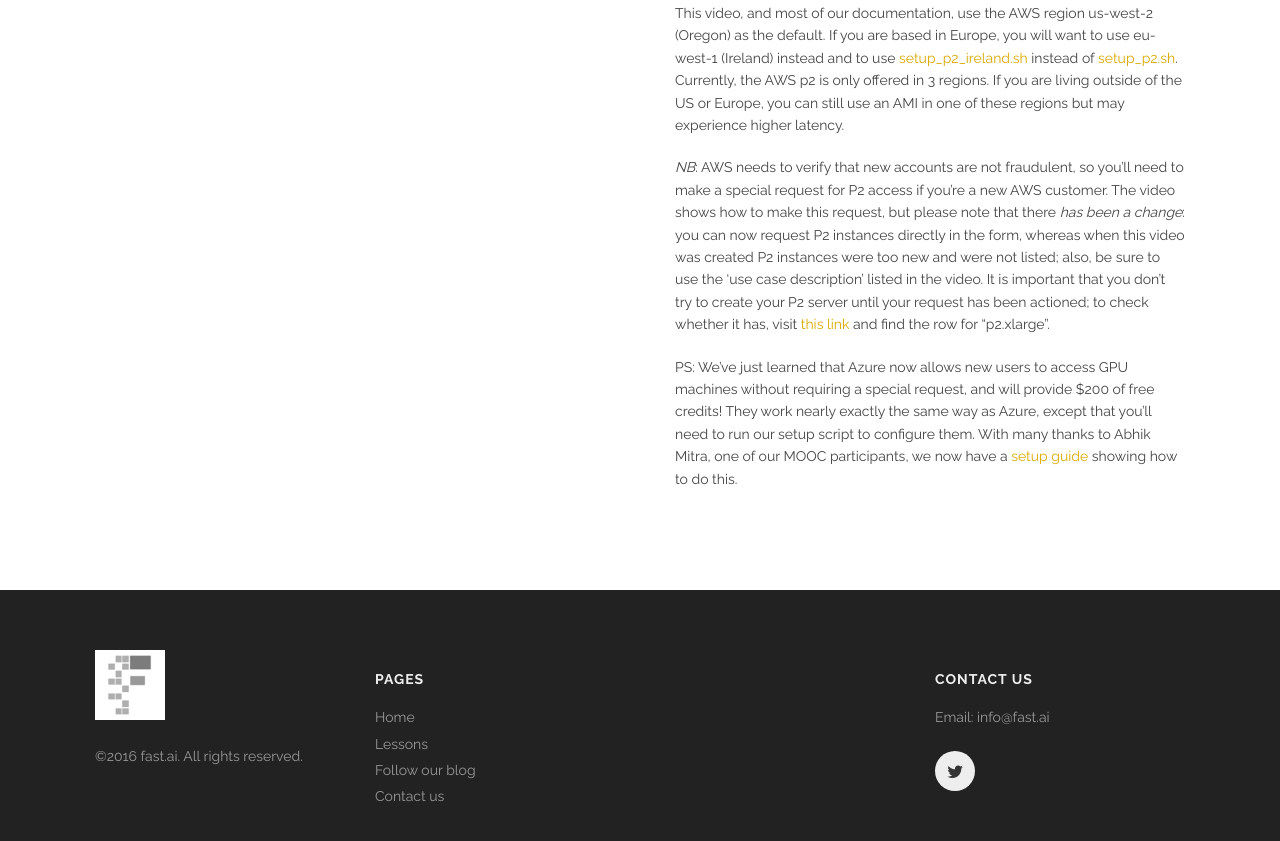
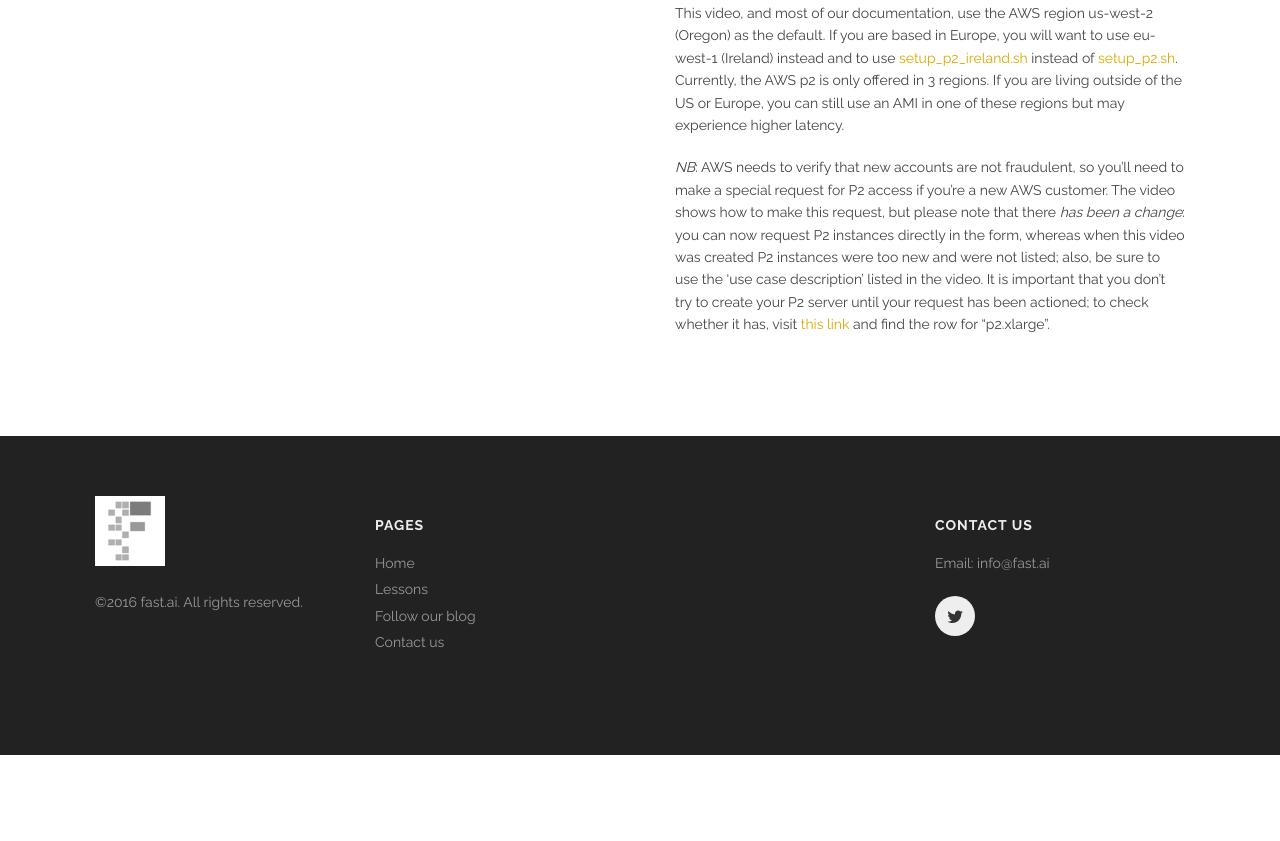
Before and after one commit to fastai/dlcert2, a Jekyll site: the page built from docs/lessons/aws.md, in a window 1280 px wide, cut to the strip 479-1388 px from the top of the page. Shown: the top 841 px of the strip. Built offline with Jekyll 4.4.1, drawn with Linux system fonts in a browser that asks for light colours; after the commit the page ends 1234 px from its top, so only the background shows below that.

Commit message:
update azure

```diff
--- a/docs/lessons/aws.md
+++ b/docs/lessons/aws.md
@@ -15,5 +16,3 @@
 This video, and most of our documentation, use the AWS region us-west-2 (Oregon) as the default.  If you are based in Europe, you will want to use eu-west-1 (Ireland) instead and to use <a href="https://github.com/fastai/courses/blob/master/setup/setup_p2_ireland.sh">setup_p2_ireland.sh</a> instead of <a href="https://github.com/fastai/courses/blob/master/setup/setup_p2.sh">setup_p2.sh</a>.  Currently, the AWS p2 is only offered in 3 regions.  If you are living outside of the US or Europe, you can still use an AMI in one of these regions but may experience higher latency.
 
 *NB*: AWS needs to verify that new accounts are not fraudulent, so you'll need to make a special request for P2 access if you're a new AWS customer. The video shows how to make this request, but please note that there *has been a change*: you can now request P2 instances directly in the form, whereas when this video was created P2 instances were too new and were not listed; also, be sure to use the 'use case description' listed in the video. It is important that you don't try to create your P2 server until your request has been actioned; to check whether it has, visit <a href="https://us-west-2.console.aws.amazon.com/ec2/v2/home?region=us-west-2#Limits:">this link</a> and find the row for "p2.xlarge".
-
-PS: We've just learned that Azure now allows new users to access GPU machines without requiring a special request, and will provide $200 of free credits! They work nearly exactly the same way as Azure, except that you'll need to run our setup script to configure them. With many thanks to Abhik Mitra, one of our MOOC participants, we now have a [setup guide](https://medium.com/@abhikprince/setting-up-an-azure-vm-for-deep-learning-bb76b453272b#.lozevofv6) showing how to do this.
```
Also changed, not shown: other parts of docs/lessons/aws.md (+1 -0 lines).
